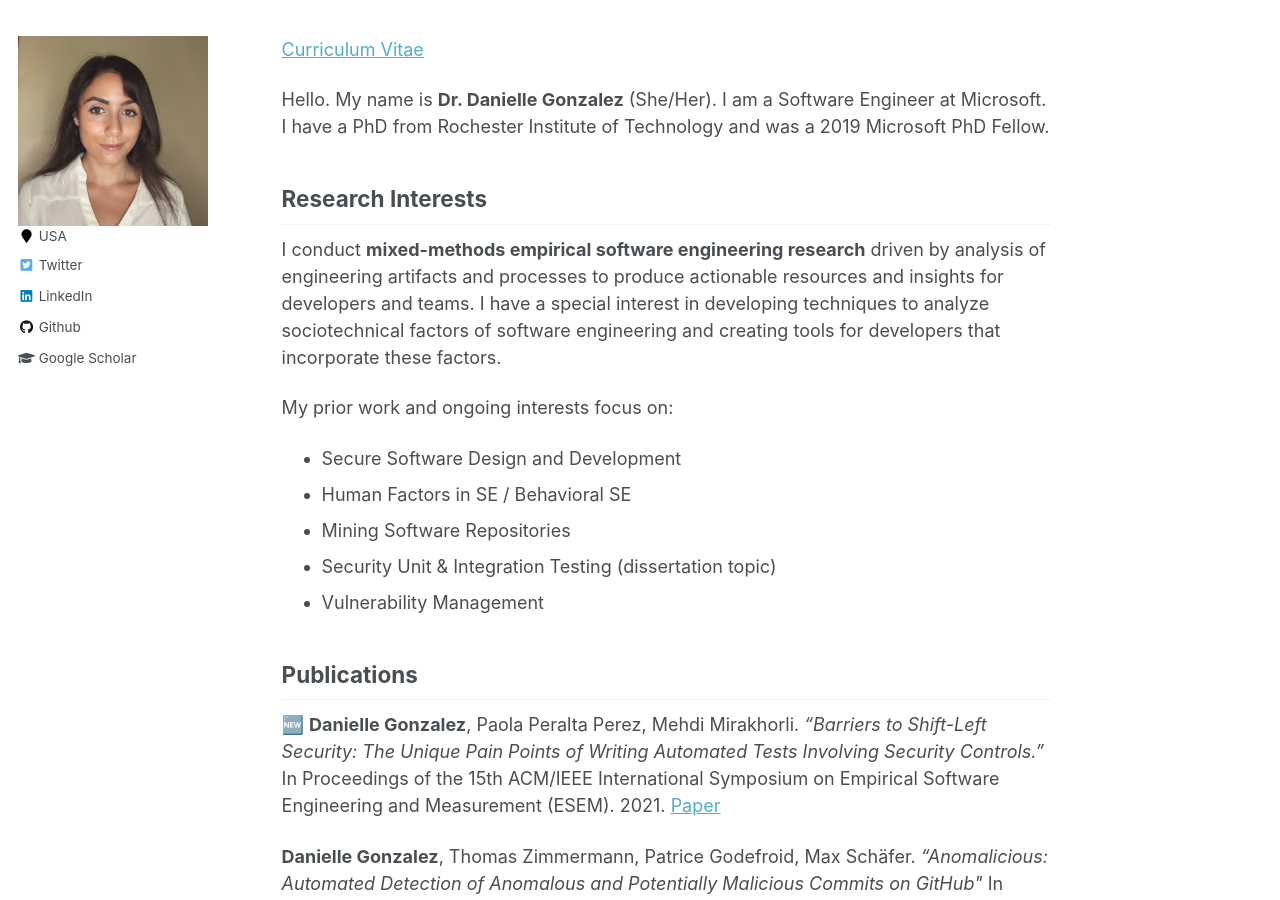
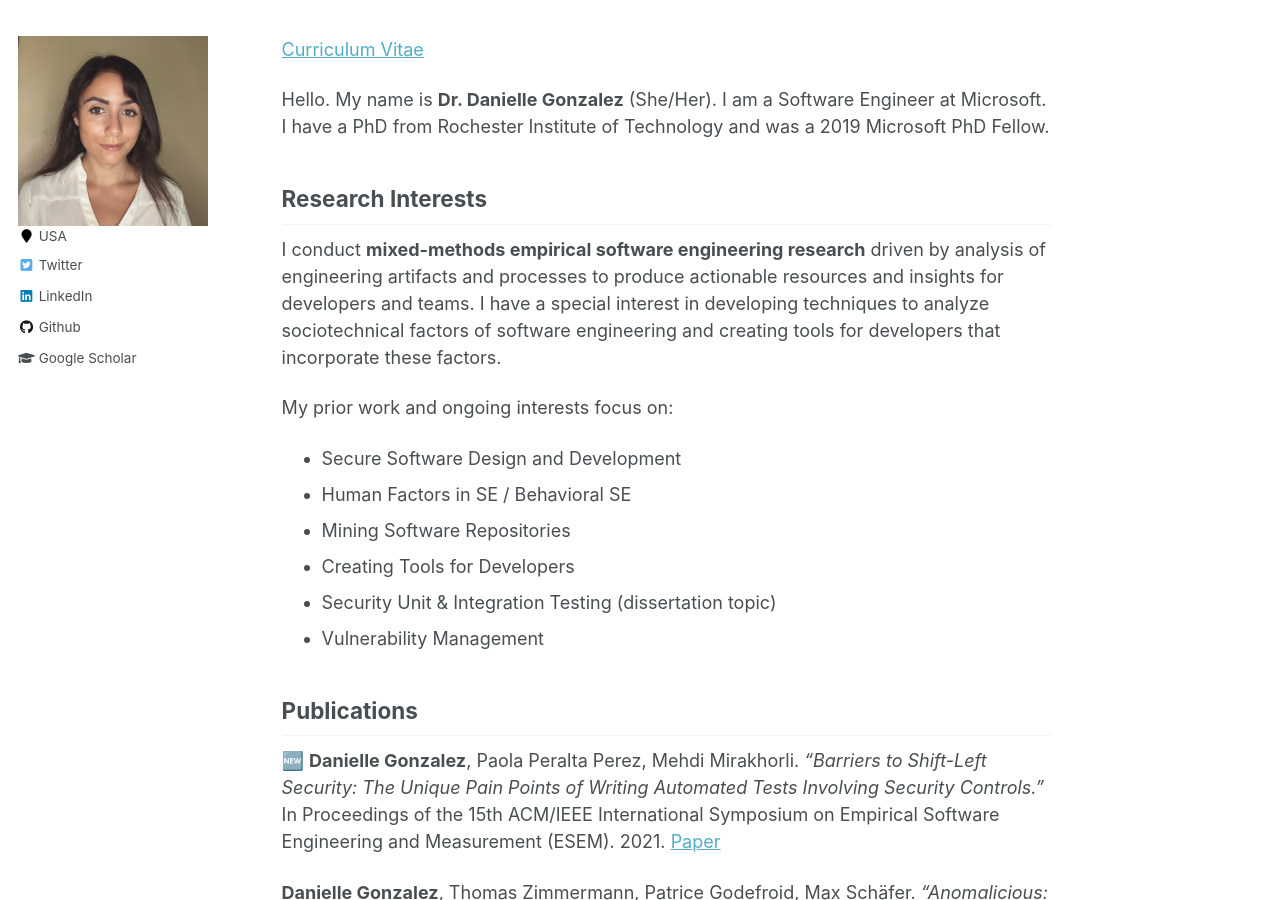
Before and after one commit to DanielleGonzalez/DanielleGonzalez.github.io, a Jekyll site: the page built from _pages/about.md, in a window 1280 px wide and 900 px high. Built offline with Jekyll 4.4.1, drawn with Linux system fonts in a browser that asks for light colours; emoji names are drawn with the system emoji font.

Commit message:
Update about.md

```diff
--- a/_pages/about.md
+++ b/_pages/about.md
@@ -20,6 +20,7 @@ My prior work and ongoing interests focus on:
  - Secure Software Design and Development
  - Human Factors in SE / Behavioral SE
  - Mining Software Repositories
+ - Creating Tools for Developers
  - Security Unit & Integration Testing (dissertation topic)
  - Vulnerability Management
 
```
